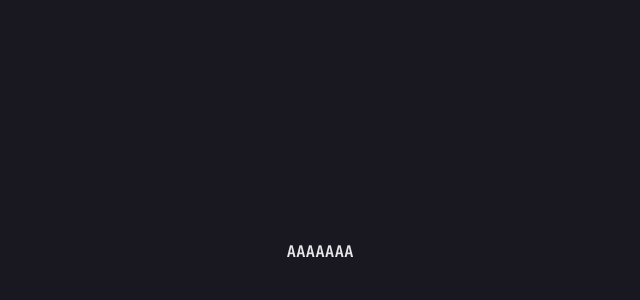
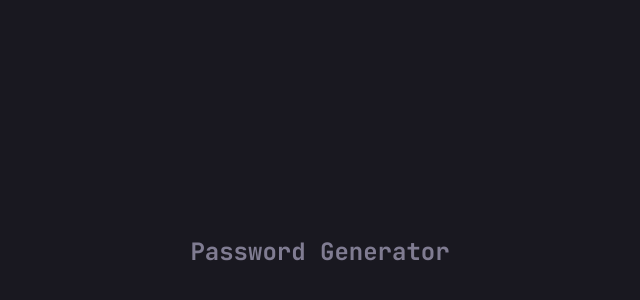
Before and after one commit to MarcinFiuk/password-generator, a React (Create React App) app: page / in a window 1280 px wide. Shown: the part 148-448 px from the top of the page, without its empty margins (320-960 px from the left). Built offline with nearby package versions, Linux system fonts and the light colour scheme.

Commit message:
feat: adds heading and test

```diff
--- a/src/App.tsx
+++ b/src/App.tsx
@@ -1,7 +1,11 @@
 function App() {
     return (
         <div className='grid place-items-center h-screen min-h-fit'>
-            AAAAAAA
+            <h1 className='text-clrAccent300 text-base text-center md:text-2xl'>
+                Password Generator
+            </h1>
+            {/*nextStep: here container for output*/}
+            {/*nextstep: here form for choosing strength of the password */}
         </div>
     );
 }
```
Also changed, not shown: 1 other file (tests, documents, lock files or other folders).
